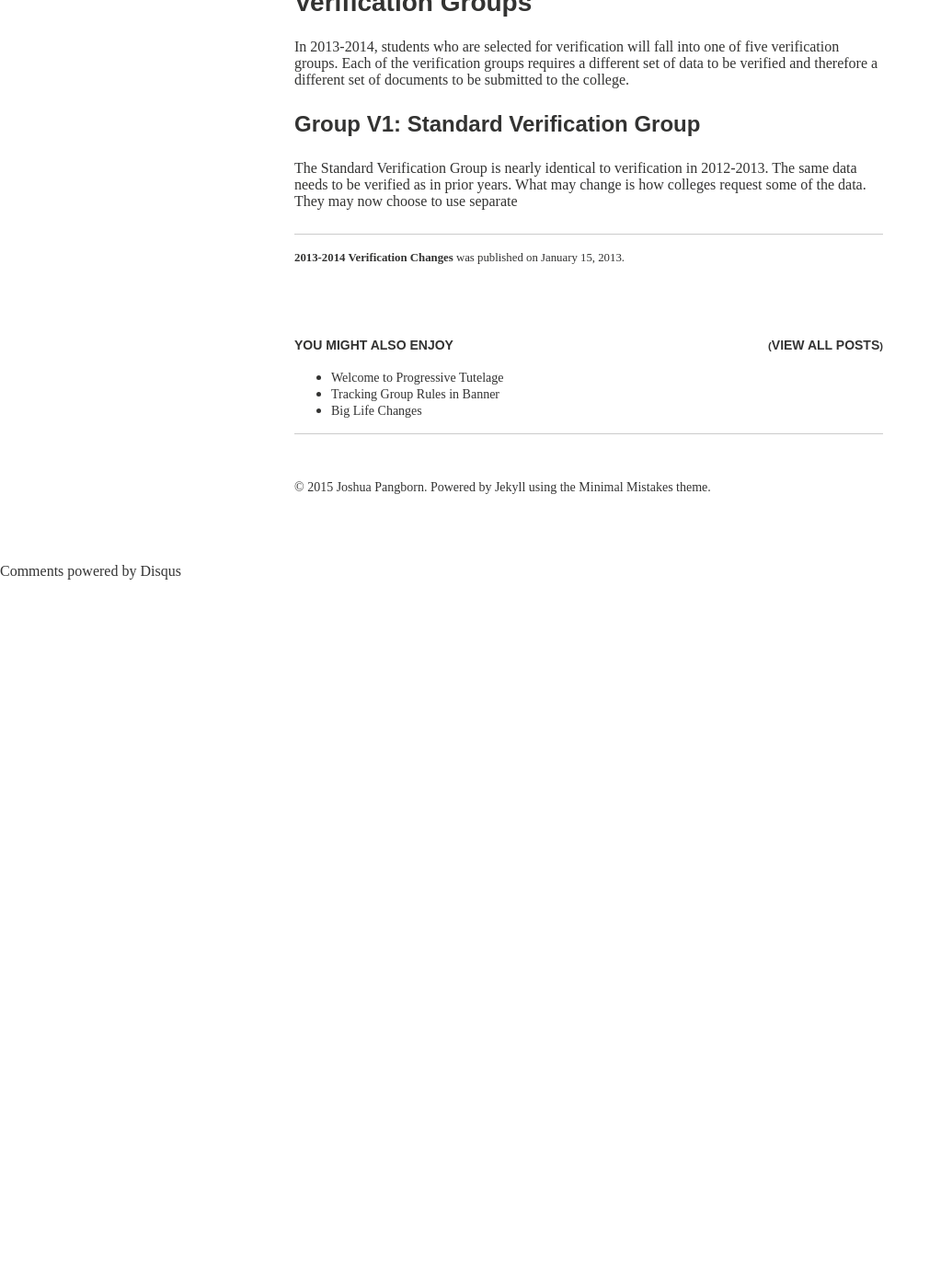
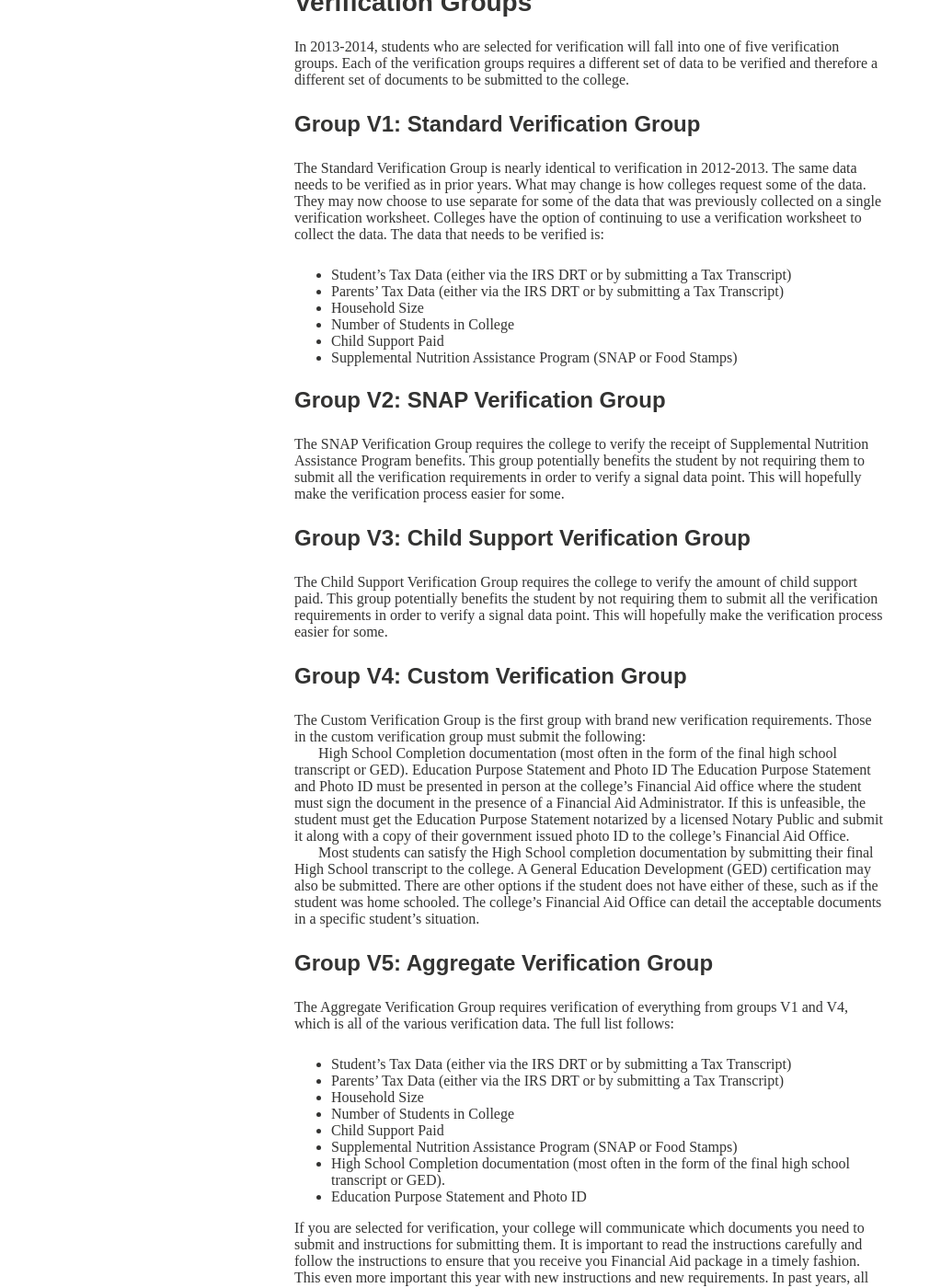
Before and after one commit to jpangborn/jpangborn.github.io, a Jekyll site: the page built from _posts/2013-01-15-2013-2014-verification-changes.md, in a window 1280 px wide and 1400 px high, scrolled down 1449 px. Shown: the whole window at 92% size, without its empty margins (0-1023 px from the left). Built offline with Jekyll 4.4.1, drawn with Linux system fonts in a browser that asks for light colours; nearby versions of some CDN libraries; some web fonts are replaced; comment, search, counter and statistics services are not loaded; before the commit the page ends 2079 px from its top, so only the background shows below that; some of the changed text lies outside the part shown.

Commit message:
Fix missing second half of the article.
Article was missing the second half. Adding it back in.

```diff
--- a/_posts/2013-01-15-2013-2014-verification-changes.md
+++ b/_posts/2013-01-15-2013-2014-verification-changes.md
@@ -40,4 +40,42 @@ In 2013-2014, students who are selected for verification will fall into one of f
 
 ### Group V1: Standard Verification Group
 
-The Standard Verification Group is nearly identical to verification in 2012-2013. The same data needs to be verified as in prior years. What may change is how colleges request some of the data. They may now choose to use separate
+The Standard Verification Group is nearly identical to verification in 2012-2013. The same data needs to be verified as in prior years. What may change is how colleges request some of the data. They may now choose to use separate for some of the data that was previously collected on a single verification worksheet. Colleges have the option of continuing to use a verification worksheet to collect the data. The data that needs to be verified is:
+
+-   Student’s Tax Data (either via the IRS DRT or by submitting a Tax Transcript)
+-   Parents' Tax Data (either via the IRS DRT or by submitting a Tax Transcript)
+-   Household Size
+-   Number of Students in College
+-   Child Support Paid
+-   Supplemental Nutrition Assistance Program (SNAP or Food Stamps)
+
+### Group V2: SNAP Verification Group
+
+The SNAP Verification Group requires the college to verify the receipt of Supplemental Nutrition Assistance Program benefits. This group potentially benefits the student by not requiring them to submit all the verification requirements in order to verify a signal data point. This will hopefully make the verification process easier for some.
+
+### Group V3: Child Support Verification Group
+
+The Child Support Verification Group requires the college to verify the amount of child support paid. This group potentially benefits the student by not requiring them to submit all the verification requirements in order to verify a signal data point. This will hopefully make the verification process easier for some.
+
+### Group V4: Custom Verification Group
+
+The Custom Verification Group is the first group with brand new verification requirements. Those in the custom verification group must submit the following:
+
+High School Completion documentation (most often in the form of the final high school transcript or GED). Education Purpose Statement and Photo ID The Education Purpose Statement and Photo ID must be presented in person at the college’s Financial Aid office where the student must sign the document in the presence of a Financial Aid Administrator. If this is unfeasible, the student must get the Education Purpose Statement notarized by a licensed Notary Public and submit it along with a copy of their government issued photo ID to the college’s Financial Aid Office.
+
+Most students can satisfy the High School completion documentation by submitting their final High School transcript to the college. A General Education Development (GED) certification may also be submitted. There are other options if the student does not have either of these, such as if the student was home schooled. The college’s Financial Aid Office can detail the acceptable documents in a specific student’s situation.
+
+### Group V5: Aggregate Verification Group
+
+The Aggregate Verification Group requires verification of everything from groups V1 and V4, which is all of the various verification data. The full list follows:
+
+-   Student’s Tax Data (either via the IRS DRT or by submitting a Tax Transcript)
+-   Parents' Tax Data (either via the IRS DRT or by submitting a Tax Transcript)
+-   Household Size
+-   Number of Students in College
+-   Child Support Paid
+-   Supplemental Nutrition Assistance Program (SNAP or Food Stamps)
+-   High School Completion documentation (most often in the form of the final high school transcript or GED).
+-   Education Purpose Statement and Photo ID
+
+If you are selected for verification, your college will communicate which documents you need to submit and instructions for submitting them. It is important to read the instructions carefully and follow the instructions to ensure that you receive you Financial Aid package in a timely fashion. This even more important this year with new instructions and new requirements. In past years, all of the data elements required for verification were available for students and parents to submit early in the year. This allowed colleges to complete a large percentage of verification before generating Financial Aid packages for the students. This year, particularly with the High School completion documentation, many students will not be able to submit the final document until the summer. This makes it all the more necessary to follow the college’s instructions and submit your documents in a timely manner. Please contact your college’s Financial Aid Office if you have any questions about verification or the documents required.
```
